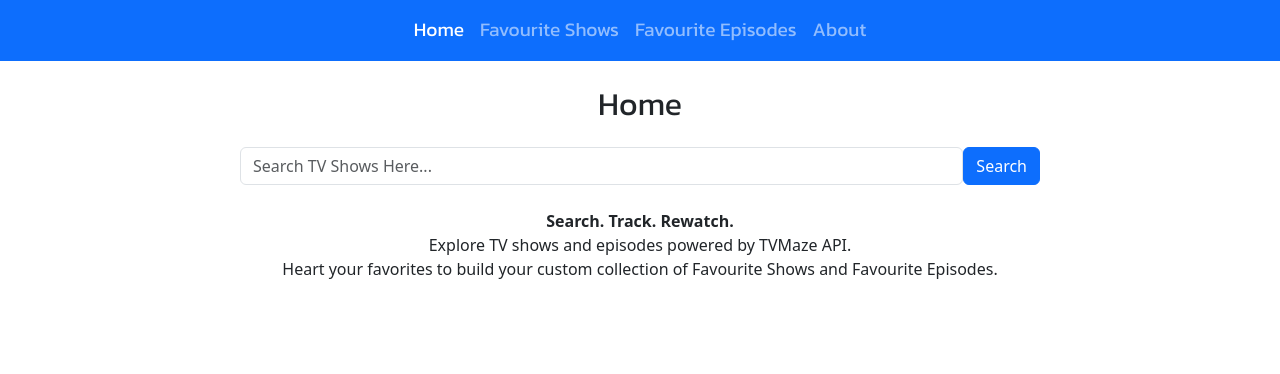
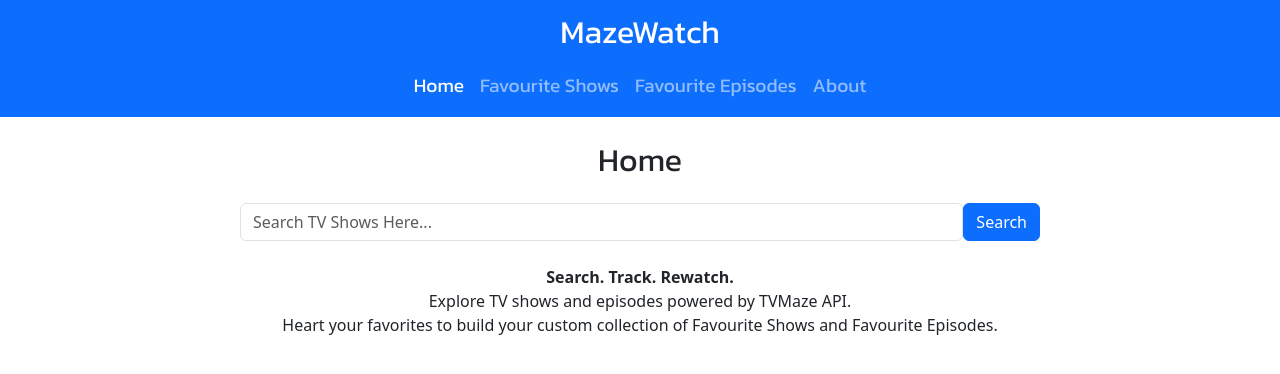
Before and after one commit to ujjaval-shah/mazewatch, a React (Vite) app: page / in a window 1280 px wide. Shown: the top 374 px of the page. Built offline with nearby package versions, Linux system fonts and the light colour scheme.

Commit message:
app name in header

```diff
--- a/src/App.css
+++ b/src/App.css
@@ -5,6 +5,12 @@
   width: 100%;
   margin-left: auto;
   margin-right: auto;
+}
+
+.page-header {
+  font-family: "Kanit", sans-serif;
+  font-size: xx-large;
+  color: white;
 }
 
 #navbarNav {
--- a/src/App.jsx
+++ b/src/App.jsx
@@ -8,11 +8,13 @@ import FavouriteShows from "./pages/FavouriteShows";
 import FavouriteEpisodes from "./pages/FavouriteEpisodes";
 import { ShowProvider } from "./contexts/ShowContext";
 import Show from "./pages/Show";
+import Header from "./components/Header";
 
 function App() {
   return (
     <>
       <ShowProvider>
+        <Header />
         <NavBar />
         <div className="container-800">
           <Routes>
--- /dev/null
+++ b/src/components/Header.jsx
@@ -0,0 +1,9 @@
+const Header = () => {
+  return (
+    <div className="page-header container-fluid bg-primary text-center pt-2">
+      MazeWatch
+    </div>
+  );
+};
+
+export default Header;
```
